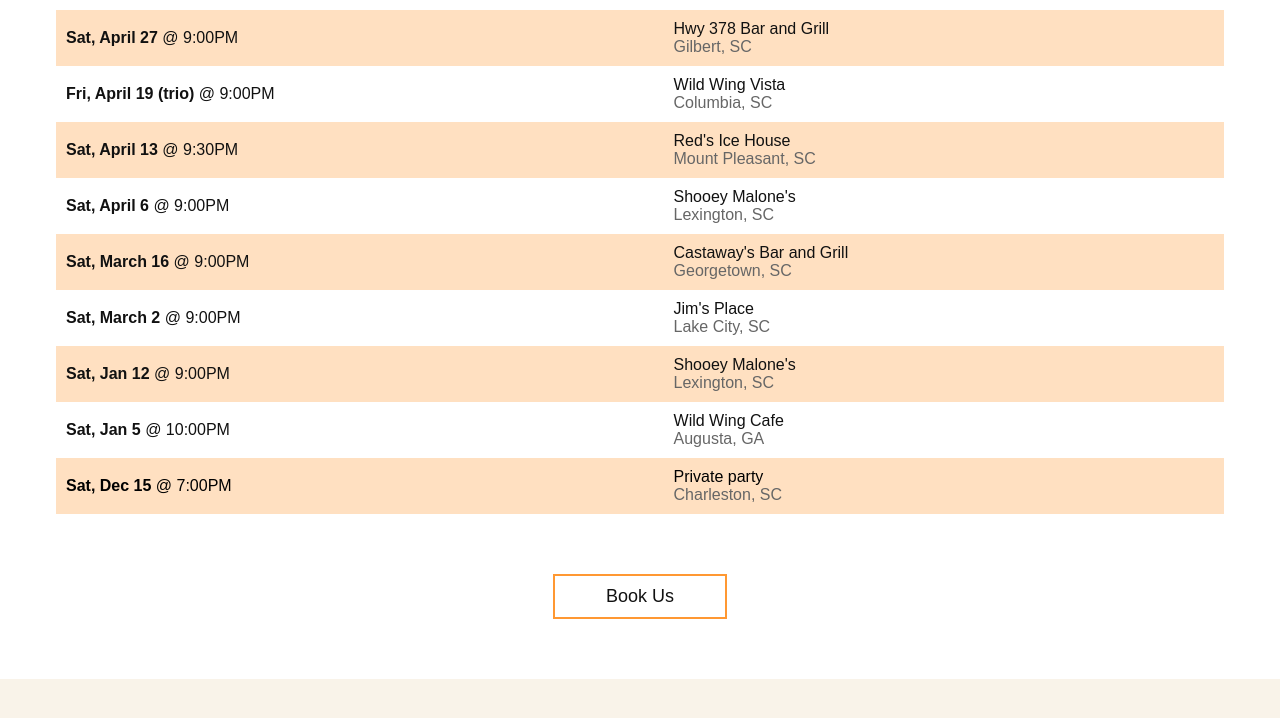
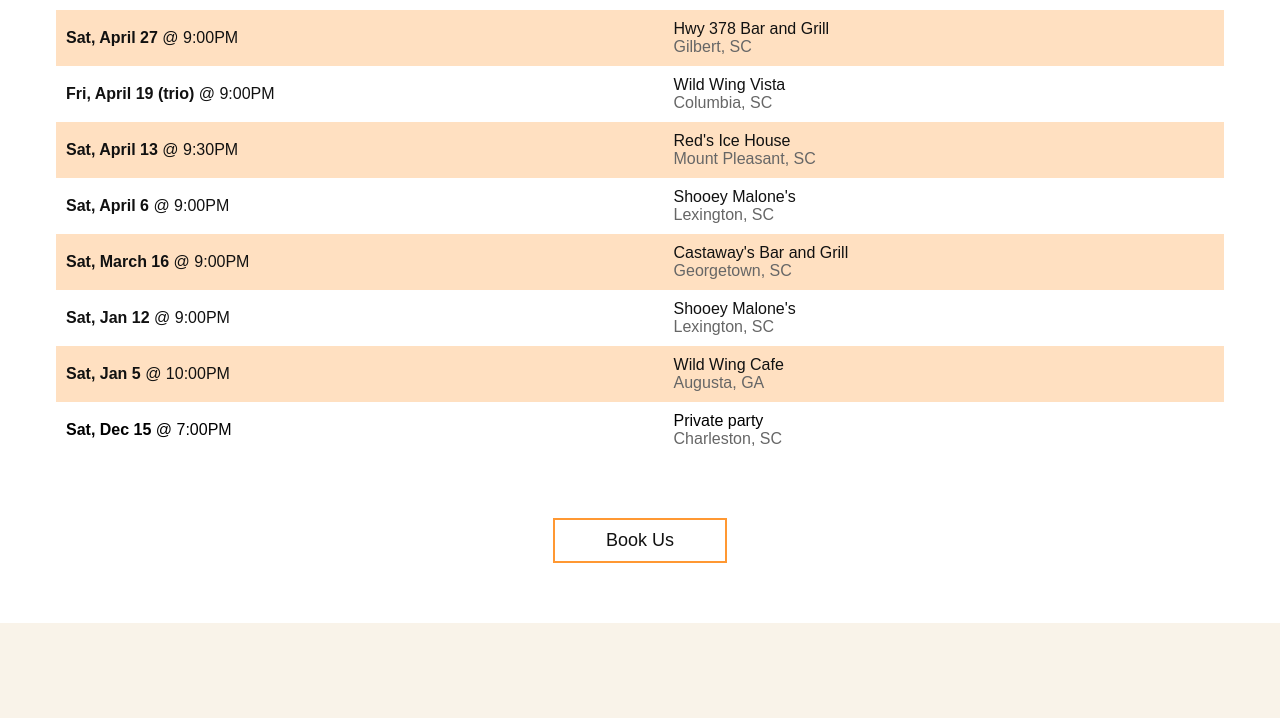
Before and after one commit to rebekahpadula/under-the-sun, a React (Create React App) app: page / in a window 1280 px wide. Shown: the part 1865-2583 px from the top of the page. Built offline with nearby package versions, Linux system fonts and the light colour scheme; grey boxes are pictures that could not be loaded; a web font is replaced by a local one.

Commit message:
removes cancelled show

```diff
--- a/src/components/Shows.js
+++ b/src/components/Shows.js
@@ -241,18 +241,6 @@
                     </ShowsRow>
                     <ShowsRow>
                         <ShowsData>
-                            <ShowsLink href="https://www.facebook.com/events/1696954267072388/">
-                            <ShowsDate><strong>Sat, March 2</strong> @ 9:00PM</ShowsDate>
-                            </ShowsLink>
-                        </ShowsData>
-                        <ShowsData>
-                            <ShowsLink href="https://www.facebook.com/events/1696954267072388/">
-                            <ShowsEvent>Jim's Place</ShowsEvent><ShowsLocation>Lake City, SC</ShowsLocation>
-                            </ShowsLink>
-                        </ShowsData>
-                    </ShowsRow>
-                    <ShowsRow>
-                        <ShowsData>
                             <ShowsLink href="https://www.facebook.com/events/303254866978466/">
                             <ShowsDate><strong>Sat, Jan 12</strong> @ 9:00PM</ShowsDate>
                             </ShowsLink>
```
